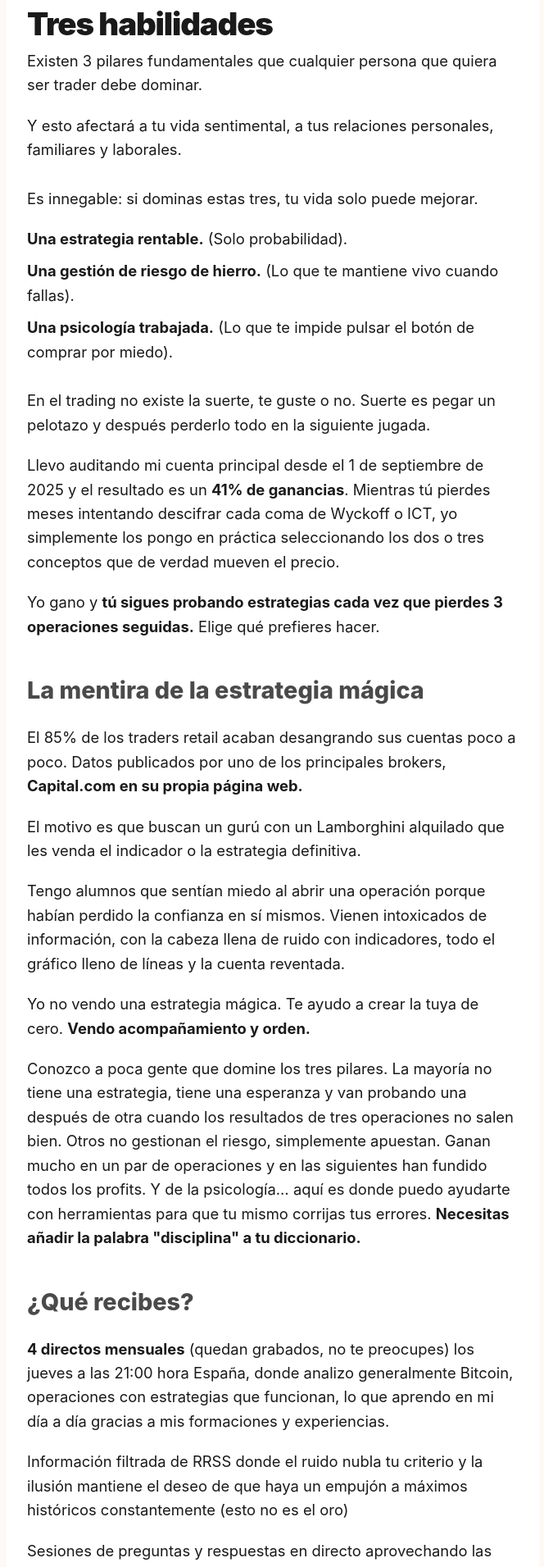
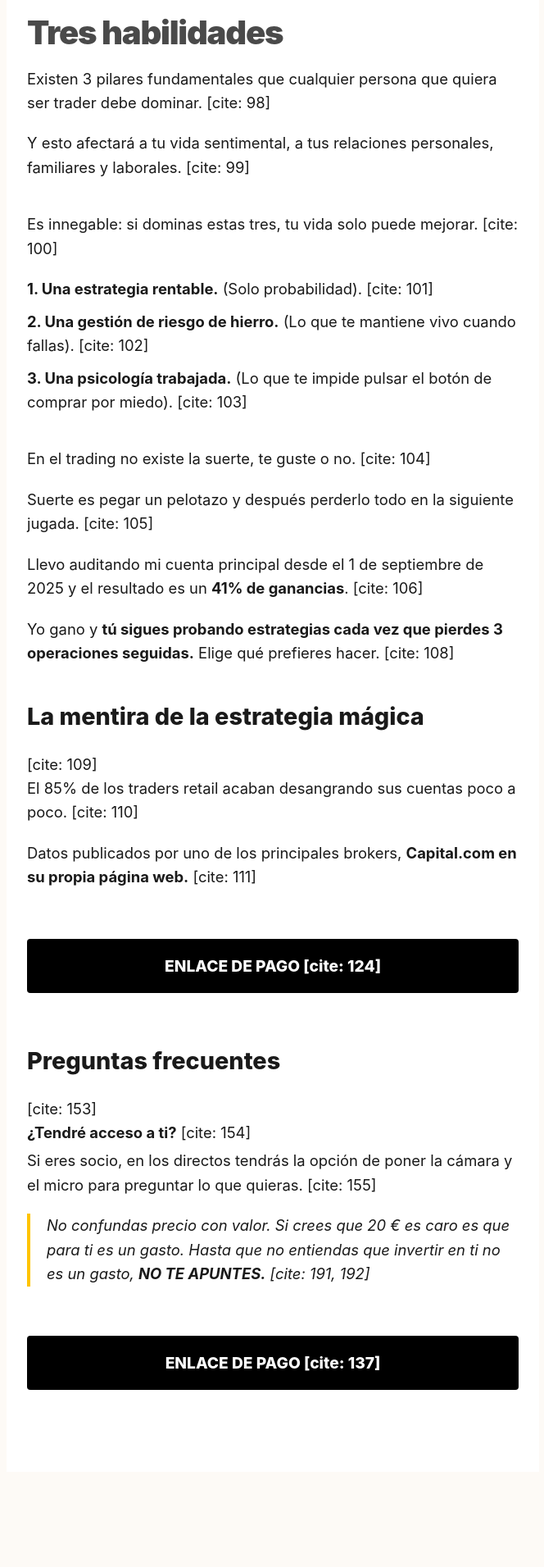
Before and after one commit to Lobosrf/My-web, a Next.js app: page /entrar in a window 1280 px wide. Shown: the part 280-2191 px from the top of the page at 82% size, without its empty margins (307-971 px from the left). After the commit the page ends 2155 px from the top, so only its background shows below. Built offline with nearby package versions, Linux system fonts and the light colour scheme.

Commit message:
corregidos margenes entrar para alinear con home

```diff
--- a/app/entrar/page.tsx
+++ b/app/entrar/page.tsx
@@ -2,9 +2,19 @@ import Image from 'next/image';
 
 export default function EntrarPage() {
     return (
-        <main className="container" style={{ position: 'relative', minHeight: '100vh', backgroundColor: '#fff', color: '#000', padding: '40px 20px' }}>
+        /* Contenedor principal con el mismo padding y centrado que la Home */
+        <main className="container" style={{
+            position: 'relative',
+            minHeight: '100vh',
+            backgroundColor: '#fff',
+            color: '#000',
+            padding: '40px 20px',
+            display: 'flex',
+            flexDirection: 'column',
+            alignItems: 'center'
+        }}>
 
-            {/* Logo superior derecho idéntico a la Home */}
+            {/* Etiqueta amarilla lobo srf - Posición absoluta igual que Home */}
             <div style={{
                 backgroundColor: '#ffc400ff',
                 padding: '8px 16px',
@@ -20,8 +30,10 @@ export default function EntrarPage() {
                 lobo srf
             </div>
 
-            <div style={{ maxWidth: '600px', margin: '0 auto' }}>
-                {/* Cabecera idéntica a Home */}
+            {/* Ancho máximo limitado a 600px para replicar la lectura de la Home */}
+            <div style={{ maxWidth: '600px', width: '100%' }}>
+
+                {/* Cabecera idéntica a la Home */}
                 <header style={{
                     display: 'flex',
                     alignItems: 'center',
@@ -36,7 +48,7 @@ export default function EntrarPage() {
                             width={80}
                             height={80}
                             priority
-                            style={{ objectFit: 'cover', borderRadius: '50%', backgroundColor: '#eee' }}
+                            style={{ objectFit: 'cover', borderRadius: '50%' }}
                         />
                     </div>
                     <div>
@@ -45,82 +57,74 @@ export default function EntrarPage() {
                     </div>
                 </header>
 
-                {/* Cuerpo del texto con formato exacto del Word */}
-                <article style={{ lineHeight: '1.6', fontSize: '1.15rem', color: '#1a1a1a', textAlign: 'left' }}>
+                {/* Cuerpo del texto respetando negritas del Word y alineación de la Home */}
+                <article style={{ lineHeight: '1.6', fontSize: '1.15rem', color: '#1a1a1a' }}>
 
-                    <h1 style={{ fontSize: '2.4rem', fontWeight: '900', marginBottom: '10px', letterSpacing: '-0.03em' }}>Tres habilidades</h1>
+                    <h2 style={{ fontSize: '2.5rem', fontWeight: '900', marginBottom: '10px', letterSpacing: '-0.03em' }}>Tres habilidades</h2>
 
-                    <p style={{ marginBottom: '20px' }}>Existen 3 pilares fundamentales que cualquier persona que quiera ser trader debe dominar.</p>
-                    <p style={{ marginBottom: '30px' }}>Y esto afectará a tu vida sentimental, a tus relaciones personales, familiares y laborales.</p>
+                    <p style={{ marginBottom: '20px' }}>Existen 3 pilares fundamentales que cualquier persona que quiera ser trader debe dominar. [cite: 98]</p>
+                    <p style={{ marginBottom: '40px' }}>Y esto afectará a tu vida sentimental, a tus relaciones personales, familiares y laborales. [cite: 99]</p>
 
-                    <p style={{ marginBottom: '20px' }}>Es innegable: si dominas estas tres, tu vida solo puede mejorar.</p>
+                    <p style={{ marginBottom: '20px' }}>Es innegable: si dominas estas tres, tu vida solo puede mejorar. [cite: 100]</p>
 
-                    <p style={{ marginBottom: '10px' }}><strong>Una estrategia rentable.</strong> (Solo probabilidad).</p>
-                    <p style={{ marginBottom: '10px' }}><strong>Una gestión de riesgo de hierro.</strong> (Lo que te mantiene vivo cuando fallas).</p>
-                    <p style={{ marginBottom: '30px' }}><strong>Una psicología trabajada.</strong> (Lo que te impide pulsar el botón de comprar por miedo).</p>
+                    <p style={{ marginBottom: '10px' }}><strong>1. Una estrategia rentable.</strong> (Solo probabilidad). [cite: 101]</p>
+                    <p style={{ marginBottom: '10px' }}><strong>2. Una gestión de riesgo de hierro.</strong> (Lo que te mantiene vivo cuando fallas). [cite: 102]</p>
+                    <p style={{ marginBottom: '40px' }}><strong>3. Una psicología trabajada.</strong> (Lo que te impide pulsar el botón de comprar por miedo). [cite: 103]</p>
 
-                    <p style={{ marginBottom: '20px' }}>En el trading no existe la suerte, te guste o no. Suerte es pegar un pelotazo y después perderlo todo en la siguiente jugada.</p>
+                    <p style={{ marginBottom: '20px' }}>En el trading no existe la suerte, te guste o no. [cite: 104]</p>
+                    <p style={{ marginBottom: '20px' }}>Suerte es pegar un pelotazo y después perderlo todo en la siguiente jugada. [cite: 105]</p>
 
                     <p style={{ marginBottom: '20px' }}>
-                        Llevo auditando mi cuenta principal desde el 1 de septiembre de 2025 y el resultado es un <strong>41% de ganancias</strong>. Mientras tú pierdes meses intentando descifrar cada coma de Wyckoff o ICT, yo simplemente los pongo en práctica seleccionando los dos o tres conceptos que de verdad mueven el precio.
+                        Llevo auditando mi cuenta principal desde el 1 de septiembre de 2025 y el resultado es un <strong>41% de ganancias</strong>. [cite: 106]
                     </p>
 
                     <p style={{ marginBottom: '40px' }}>
-                        Yo gano y <strong>tú sigues probando estrategias cada vez que pierdes 3 operaciones seguidas.</strong> Elige qué prefieres hacer.
+                        Yo gano y <strong>tú sigues probando estrategias cada vez que pierdes 3 operaciones seguidas.</strong> Elige qué prefieres hacer. [cite: 108]
                     </p>
 
-                    <h2 style={{ fontSize: '1.8rem', fontWeight: '800', marginBottom: '20px' }}>La mentira de la estrategia mágica</h2>
+                    <h3 style={{ fontSize: '1.8rem', fontWeight: '800', marginBottom: '20px' }}>La mentira de la estrategia mágica</h3> [cite: 109]
 
-                    <p style={{ marginBottom: '20px' }}>El 85% de los traders retail acaban desangrando sus cuentas poco a poco. Datos publicados por uno de los principales brokers, <strong>Capital.com en su propia página web.</strong></p>
+                    <p style={{ marginBottom: '20px' }}>El 85% de los traders retail acaban desangrando sus cuentas poco a poco. [cite: 110]</p>
+                    <p style={{ marginBottom: '40px' }}>Datos publicados por uno de los principales brokers, <strong>Capital.com en su propia página web.</strong> [cite: 111]</p>
 
-                    <p style={{ marginBottom: '20px' }}>El motivo es que buscan un gurú con un Lamborghini alquilado que les venda el indicador o la estrategia definitiva.</p>
-
-                    <p style={{ marginBottom: '20px' }}>Tengo alumnos que sentían miedo al abrir una operación porque habían perdido la confianza en sí mismos. Vienen intoxicados de información, con la cabeza llena de ruido con indicadores, todo el gráfico lleno de líneas y la cuenta reventada.</p>
-
-                    <p style={{ marginBottom: '20px' }}>Yo no vendo una estrategia mágica. Te ayudo a crear la tuya de cero. <strong>Vendo acompañamiento y orden.</strong></p>
-
-                    <p style={{ marginBottom: '40px' }}>Conozco a poca gente que domine los tres pilares. La mayoría no tiene una estrategia, tiene una esperanza y van probando una después de otra cuando los resultados de tres operaciones no salen bien. Otros no gestionan el riesgo, simplemente apuestan. Ganan mucho en un par de operaciones y en las siguientes han fundido todos los profits. Y de la psicología… aquí es donde puedo ayudarte con herramientas para que tu mismo corrijas tus errores. <strong>Necesitas añadir la palabra "disciplina" a tu diccionario.</strong></p>
-
-                    <h2 style={{ fontSize: '1.8rem', fontWeight: '800', marginBottom: '20px' }}>¿Qué recibes?</h2>
-
-                    <p style={{ marginBottom: '20px' }}><strong>4 directos mensuales</strong> (quedan grabados, no te preocupes) los jueves a las 21:00 hora España, donde analizo generalmente Bitcoin, operaciones con estrategias que funcionan, lo que aprendo en mi día a día gracias a mis formaciones y experiencias.</p>
-
-                    <p style={{ marginBottom: '20px' }}>Información filtrada de RRSS donde el ruido nubla tu criterio y la ilusión mantiene el deseo de que haya un empujón a máximos históricos constantemente (esto no es el oro)</p>
-
-                    <p style={{ marginBottom: '40px' }}>Sesiones de preguntas y respuestas en directo aprovechando las dudas y errores que cometemos todos haciendo trading.</p>
-
-                    <div style={{ textAlign: 'center', margin: '40px 0' }}>
-                        <a href="#" style={{ backgroundColor: '#000', color: '#fff', padding: '16px 32px', borderRadius: '4px', fontWeight: 'bold', textDecoration: 'none', display: 'inline-block', width: '100%' }}>ENLACE DE PAGO</a>
+                    {/* Botón de pago centrado en el bloque de lectura */}
+                    <div style={{ textAlign: 'center', margin: '60px 0' }}>
+                        <a href="#" style={{
+                            backgroundColor: '#000',
+                            color: '#fff',
+                            padding: '18px 32px',
+                            borderRadius: '4px',
+                            fontWeight: '800',
+                            textDecoration: 'none',
+                            display: 'block',
+                            fontSize: '1.2rem'
+                        }}>
+                            ENLACE DE PAGO [cite: 124]
+                        </a>
                     </div>
 
-                    <h2 style={{ fontSize: '1.8rem', fontWeight: '800', marginBottom: '20px' }}>¿Cómo me ayudará la academia?</h2>
+                    <h3 style={{ fontSize: '1.8rem', fontWeight: '800', marginBottom: '20px' }}>Preguntas frecuentes</h3> [cite: 153]
 
-                    <p style={{ marginBottom: '20px' }}>Desde el 2021 llevo enseñando a gente y muchos alumnos han conseguido operar con calma siguiendo su estrategia, sin importar si el precio va a subir o a bajar, y cuando empezaron conmigo alguno no sabía ni lo que era un stop loss.</p>
+                    <p style={{ marginBottom: '5px' }}><strong>¿Tendré acceso a ti?</strong> [cite: 154]</p>
+                    <p style={{ marginBottom: '20px' }}>Si eres socio, en los directos tendrás la opción de poner la cámara y el micro para preguntar lo que quieras. [cite: 155]</p>
 
-                    <p style={{ marginBottom: '20px' }}>Aquí aprenderás a leer la dirección más probable del precio, donde esperar paciente y cómo colocar tu entrada, saber calcular el dinero que tienes que perder en cada operación y sobre todo ganar confianza para dominar tus impulsos de cerrar operaciones ganadoras antes de tiempo o mover el stop loss.</p>
-
-                    <p style={{ marginBottom: '40px' }}>Básicamente, te ayudaré a que dejes de ser el que paga las ganancias de los que sí sabemos lo que hacemos. <strong>El resto depende de tu disciplina, no de la mía.</strong></p>
-
-                    <p style={{ marginBottom: '20px' }}>Fíate de tu instinto. Si crees que el 41% de rentabilidad que llevo auditando desde septiembre de 2025 es producto de la suerte, <strong>NO ENTRES.</strong></p>
-
-                    <div style={{ textAlign: 'center', margin: '40px 0' }}>
-                        <a href="#" style={{ backgroundColor: '#000', color: '#fff', padding: '16px 32px', borderRadius: '4px', fontWeight: 'bold', textDecoration: 'none', display: 'inline-block', width: '100%' }}>ENLACE DE PAGO</a>
-                    </div>
-
-                    <h2 style={{ fontSize: '1.8rem', fontWeight: '800', marginBottom: '20px' }}>Preguntas frecuentes</h2>
-
-                    <p style={{ marginBottom: '5px' }}><strong>¿Tendré acceso a ti?</strong></p>
-                    <p style={{ marginBottom: '20px' }}>Si eres socio, en los directos tendrás la opción de poner la cámara y el micro para preguntar lo que quieras.</p>
-
-                    <p style={{ marginBottom: '5px' }}><strong>¿Cuándo son los directos?</strong></p>
-                    <p style={{ marginBottom: '20px' }}>Todos los jueves sin excepción a las 21:00 horas España.</p>
-
-                    <p style={{ marginBottom: '40px', fontStyle: 'italic', borderLeft: '4px solid #ffc400ff', paddingLeft: '15px' }}>
-                        No confundas precio con valor. Si crees que 20 € es caro es que para ti es un gasto. Hasta que no entiendas que invertir en ti no es un gasto, <strong>NO TE APUNTES.</strong>
+                    <p style={{ marginBottom: '40px', fontStyle: 'italic', borderLeft: '4px solid #ffc400ff', paddingLeft: '20px' }}>
+                        No confundas precio con valor. Si crees que 20 € es caro es que para ti es un gasto. Hasta que no entiendas que invertir en ti no es un gasto, <strong>NO TE APUNTES.</strong> [cite: 191, 192]
                     </p>
 
                     <div style={{ textAlign: 'center', margin: '60px 0' }}>
-                        <a href="#" style={{ backgroundColor: '#000', color: '#fff', padding: '16px 32px', borderRadius: '4px', fontWeight: 'bold', textDecoration: 'none', display: 'inline-block', width: '100%' }}>ENLACE DE PAGO</a>
+                        <a href="#" style={{
+                            backgroundColor: '#000',
+                            color: '#fff',
+                            padding: '18px 32px',
+                            borderRadius: '4px',
+                            fontWeight: '800',
+                            textDecoration: 'none',
+                            display: 'block',
+                            fontSize: '1.2rem'
+                        }}>
+                            ENLACE DE PAGO [cite: 137]
+                        </a>
                     </div>
 
                 </article>
```
